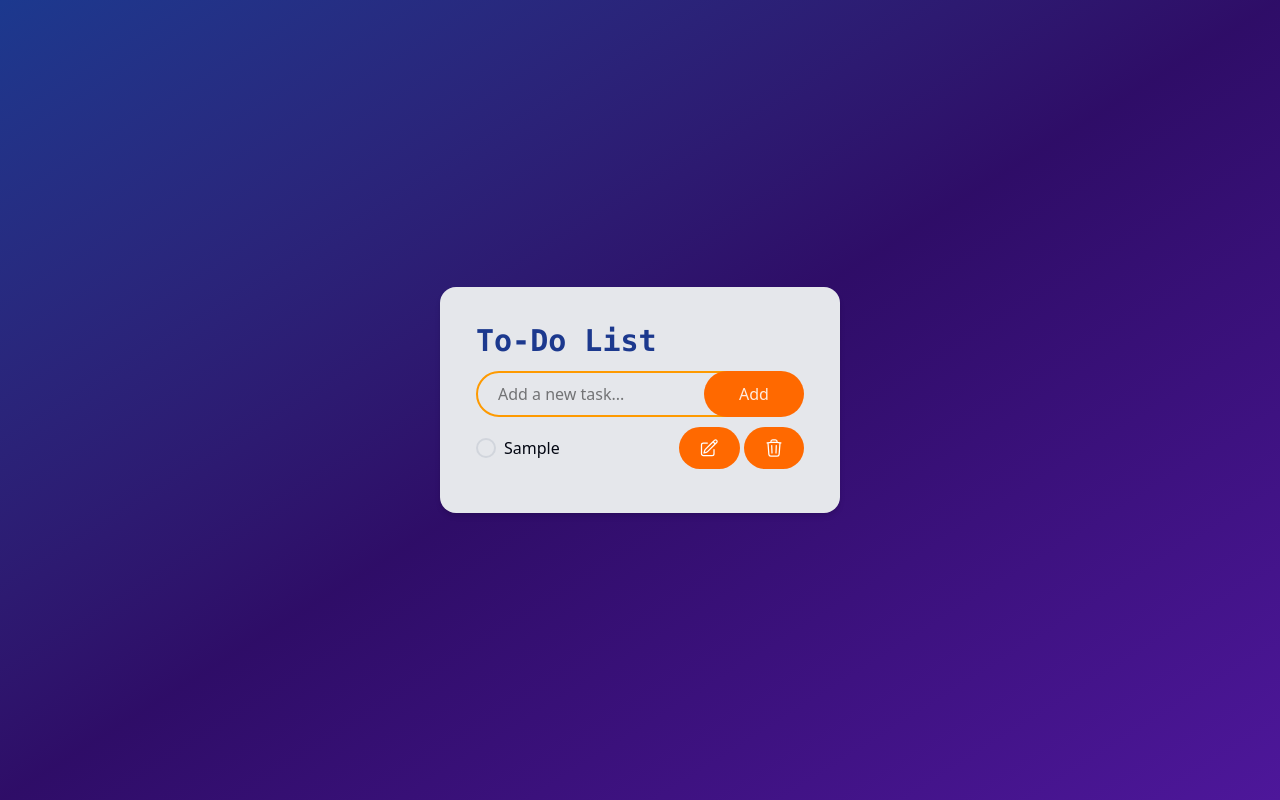
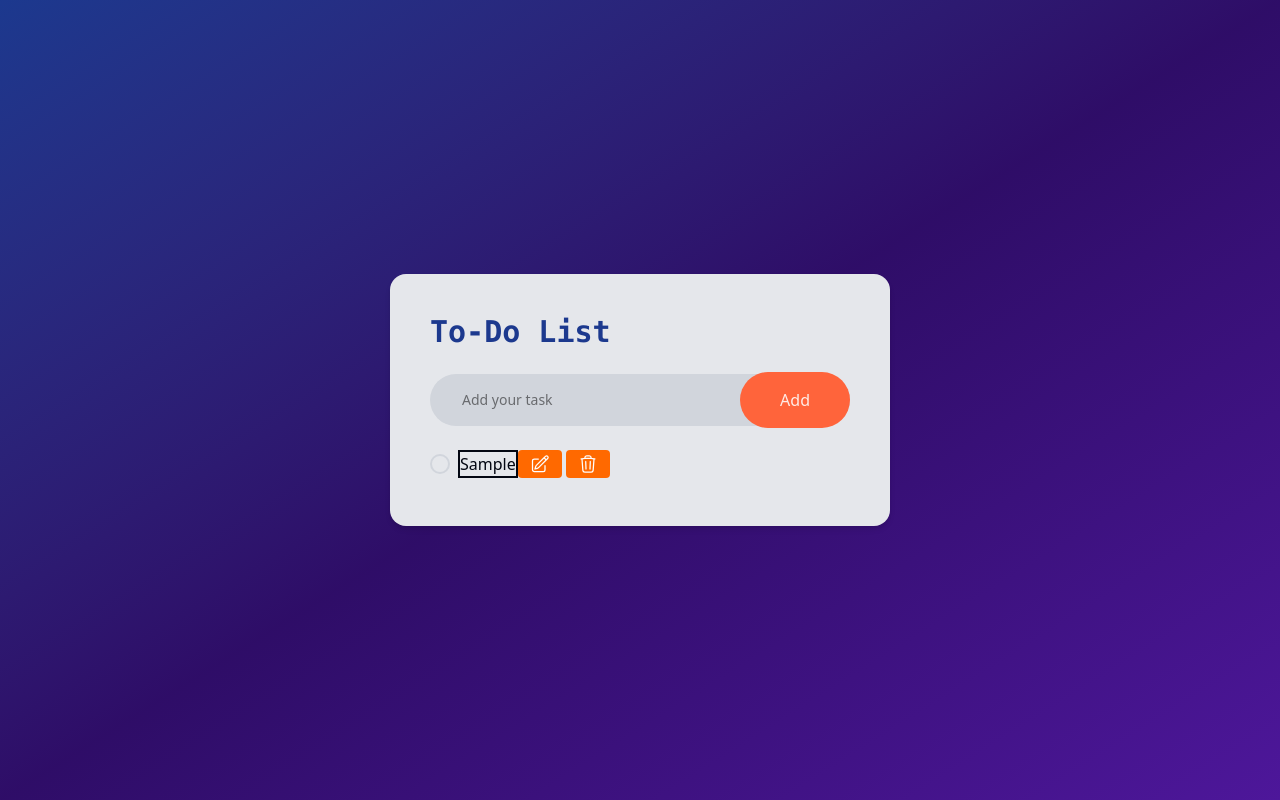
Before and after one commit to syHoang23/todolist-react, a React (Vite) app: page / in a window 1280 px wide. Both pictures are taken after typing "Sample" into the empty fields and a click on the button "Add". Built offline with nearby package versions, Linux system fonts and the light colour scheme.

Commit message:
update css

```diff
--- a/src/App.jsx
+++ b/src/App.jsx
@@ -2,7 +2,7 @@ import TodoList from "./Component2/TodoList";
 
 export default function App() {
   return (
-    <div className="bg-gray-200 p-9 rounded-2xl shadow-md text-center w-[400px]">
+    <div className="bg-gray-200 w-[500px] p-10 rounded-2xl shadow-md text-center ">
       <TodoList />
     </div>
   );
--- a/src/Component2/Card.jsx
+++ b/src/Component2/Card.jsx
@@ -33,7 +33,7 @@ export default function Card({ key, id, value, onDelete }) {
                     <>
                         <div className="flex items-center justify-between mb-1 w-full">
                             <Input value={input} onChange={onChange} onSave={onSave}/>
-                            <button className='text-white px-3 py-1 rounded bg-orange-500 hover:bg-orange-700' onClick={handleClickSave}>
+                            <button className='text-white px-3 py-1 rounded bg-orange-500 hover:bg-orange-600' onClick={handleClickSave}>
                                 <svg xmlns="http://www.w3.org/2000/svg" fill="none" viewBox="0 0 24 24" strokeWidth={1.5} stroke="currentColor" className="size-5">
                                     <path strokeLinecap="round" strokeLinejoin="round" d="m7.49 12-3.75 3.75m0 0 3.75 3.75m-3.75-3.75h16.5V4.499" />
                                 </svg>
@@ -45,7 +45,7 @@ export default function Card({ key, id, value, onDelete }) {
                         <div className="flex items-center justify-between mb-1 w-full">
                             <div className="flex items-center">
                                 {isChecked ? (
-                                <div onClick={handleChangeCheckbox} className='text-white mr-2 bg-orange-500 rounded-full w-5 h-5 flex items-center justify-center'>
+                                <div onClick={handleChangeCheckbox} className='text-white mr-2 bg-orange-500 rounded-full w-5 h-5 flex items-center justify-center cursor-pointer'>
                                     <svg xmlns="http://www.w3.org/2000/svg" fill="none" viewBox="0 0 24 24" strokeWidth={1.5} stroke="currentColor" className="size-3">
                                         <path strokeLinecap="round" strokeLinejoin="round" d="m4.5 12.75 6 6 9-13.5" />
                                     </svg>
@@ -61,7 +61,7 @@ export default function Card({ key, id, value, onDelete }) {
                                 )}
                                 <span
                                 onClick={handleChangeCheckbox}
-                                className="inline-flex items-baseline text-gray-950 select-none w-[150px] overflow-auto focus:outline-none transition cursor-pointer"
+                                className="inline-flex items-baseline text-gray-950 select-none border-2 overflow-auto focus:outline-none transition cursor-pointer"
                                 style={{
                                     textDecoration: isChecked ? 'line-through' : 'none',
                                     opacity: isChecked ? 0.5 : 1,
@@ -73,7 +73,7 @@ export default function Card({ key, id, value, onDelete }) {
 
                             <div className="flex gap-1">
                                 <button
-                                className="text-white px-3 py-1 rounded bg-orange-500 hover:bg-orange-700"
+                                className="text-white px-3 py-1 rounded bg-orange-500 hover:bg-orange-600"
                                 onClick={handleClickEdit}
                                 >
                                 <svg xmlns="http://www.w3.org/2000/svg" fill="none" viewBox="0 0 24 24" strokeWidth={1.5} stroke="currentColor" className="size-5">
@@ -81,7 +81,7 @@ export default function Card({ key, id, value, onDelete }) {
                                 </svg>
                                 </button>
                                 <button
-                                className="text-white px-3 py-1 rounded bg-orange-500 hover:bg-orange-700"
+                                className="text-white px-3 py-1 rounded bg-orange-500 hover:bg-orange-600"
                                 onClick={handleClickDelete}
                                 >
                                 <svg xmlns="http://www.w3.org/2000/svg" fill="none" viewBox="0 0 24 24" strokeWidth={1.5} stroke="currentColor" className="size-5">
--- a/src/Component2/Input.jsx
+++ b/src/Component2/Input.jsx
@@ -8,7 +8,7 @@ export default function Input({ value, onChange, onSave }) {
             onChange={onChange}
             onKeyDown={onSave}
             spellcheck="false"
-            className="p-3 mr-2 text-black border-2 border-amber-500 focus:outline-none focus:border-amber-600 rounded-2xl h-[40px] w-[255px] "
+            className="p-3 mr-2 text-black border-2 border-orange-500 focus:outline-none focus:border-orange-600 rounded-2xl h-[40px] w-[255px] "
         />
     );
 }
--- a/src/Component2/TodoList.jsx
+++ b/src/Component2/TodoList.jsx
@@ -27,24 +27,21 @@ export default function TodoList() {
     };
 
     return (
-        <div className='inline-block align-middle'>
+        <div className='flex flex-col items-start justify-start gap-6'>
             <h2 className='text-blue-900 text-3xl float-left font-mono font-bold select-none'>To-Do List</h2>
-            <br/>
-            <br/>
-            <div className='grid grid-cols-4 mb-2.5'>
-                <div className='float-left col-span-3'>
-                    <input className='text-black border-2 border-amber-500 focus:outline-none focus:border-amber-600 rounded-full h-[46px] pl-5 w-[300px]'
+            <div className='relative w-full'>
+                <input className='w-full text-sm bg-gray-300 border-none text-black border-2 border-orange-500 focus:outline-none focus:border-orange-600 rounded-full py-4 px-8 '
                     type="text"
                     value={inputValue}
-                        placeholder="Add a new task..."
+                    placeholder="Add your task"
                     onChange={onChangeInput}
                     onKeyDown={enterKey}
                 />
-                </div>
-                <div className='float-right col-span-1'>
-                    <button className='col-span-1 w-[100px] h-[46px] float-right bg-orange-500 hover:bg-orange-700 rounded-b-full' onClick={handleAddTodo} > Add </button>
+                <div className='absolute top-0 right-0 bottom-0 flex items-center justify-center'>
+                    <button className='py-4 px-10 cursor-pointer hover:border-none bg-[rgb(255,100,59)] hover:bg-orange-600 rounded-4xl' onClick={handleAddTodo} > Add </button>
                 </div>
             </div>
+
 
             <List todos={todos} onDelete={handleDelete} />
         </div>
--- a/src/index.css
+++ b/src/index.css
@@ -18,9 +18,7 @@ a {
   font-weight: 500;
   color: #646cff;
 }
-a:hover {
-  color: #535bf2;
-}
+
 
 body {
   margin: 0;
@@ -31,16 +29,3 @@ h1 {
   font-size: 3.2em;
   line-height: 1.1;
 }
-
-button {
-  border-radius: 8px;
-  border: 1px solid transparent;
-  padding: 0.6em 1.2em;
-  font-size: 1em;
-  border-radius: 100px;
-  font-weight: 500;
-  font-family: inherit;
-}
-button:hover {
-  border-color: #646cff;
-}
```
Lines whose indentation alone changed are shown as unchanged.
